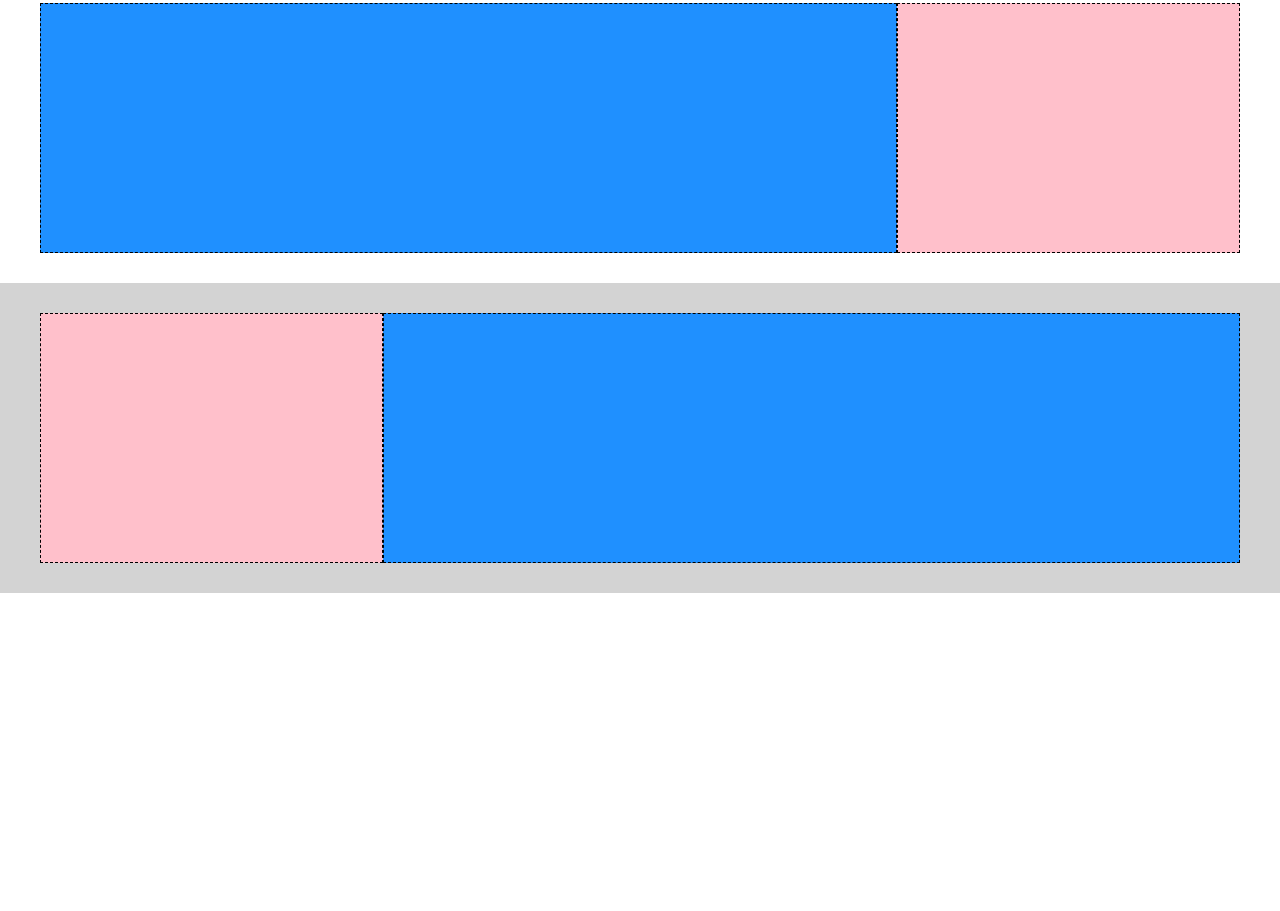
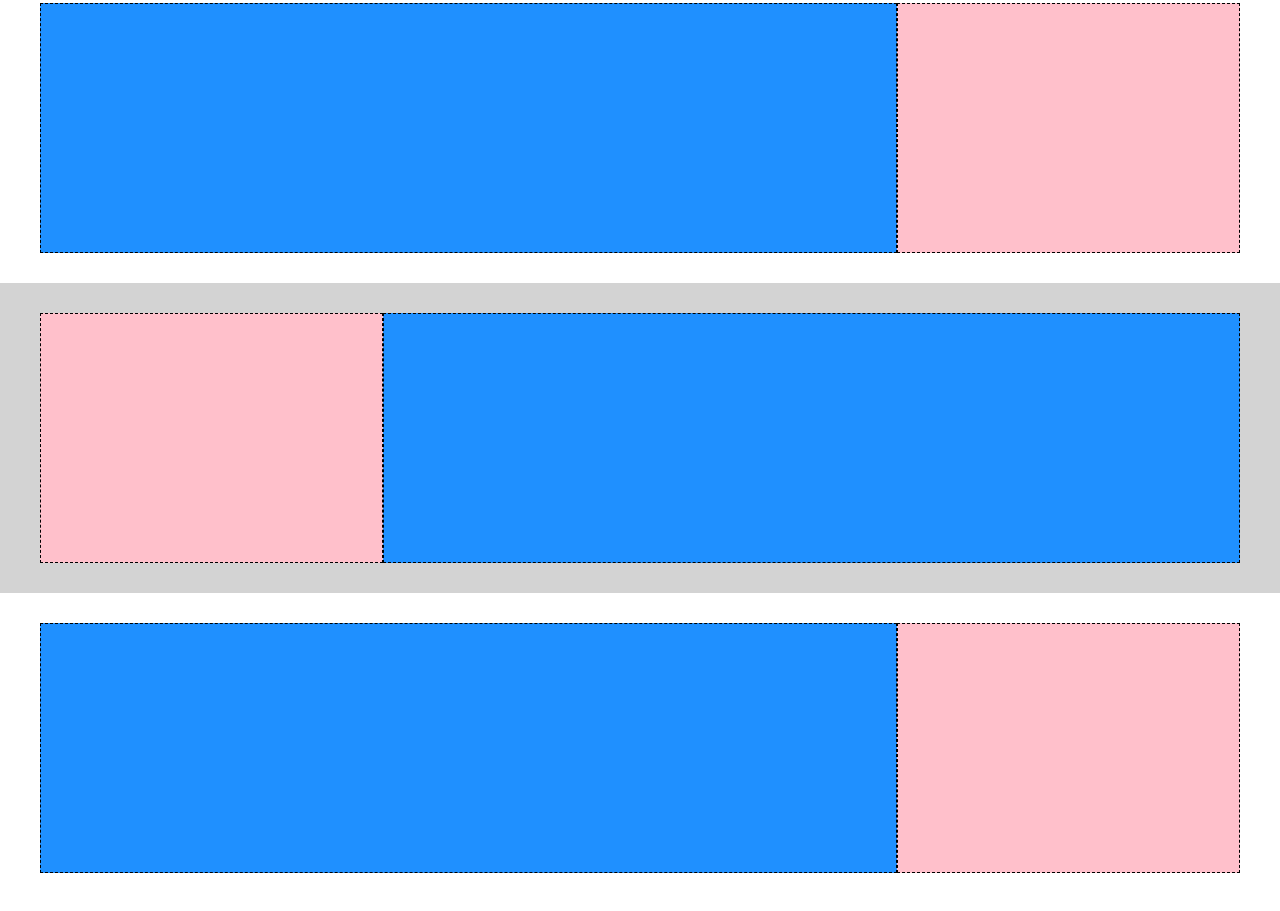
Before and after one commit to Alessandro-Frisone/htmlcss-struttura-discord, a plain HTML site: page index.html in a window 1280 px wide. Shown: the part 379-1290 px from the top of the page. Before the commit the page ends 1002 px from the top, so only its background shows below. Drawn offline with Linux system fonts and the light colour scheme.

Commit message:
feat: third section

```diff
--- a/index.html
+++ b/index.html
@@ -40,7 +40,14 @@
                 </div>
             </div>
         </section>
-
+        <section>
+            <div class="section">
+                <div class="container">
+                    <div class="col-big"></div>
+                    <div class="col-small"></div>
+                </div>
+            </div>
+        </section>
     </main>
 </body>
 
```
